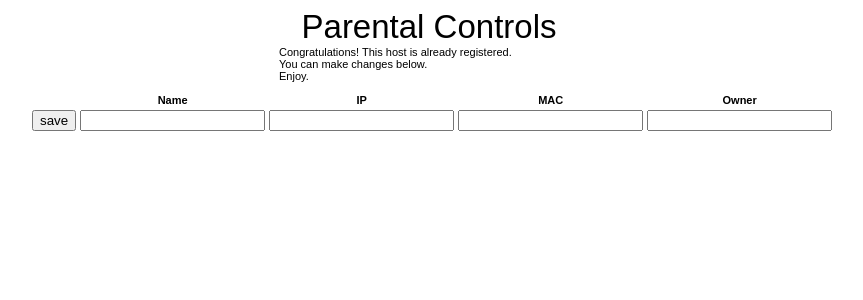
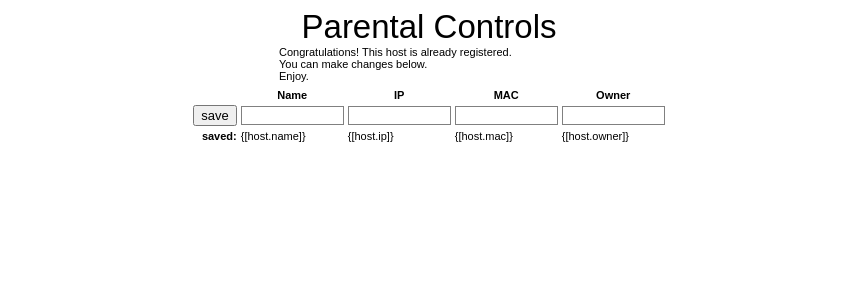
Before and after one commit to chepazzo/OF-PC, a Flask app: page /onboard in a window 1280 px wide. Shown: the top 300 px of the page, without its empty margins (211-1074 px from the left). Run offline with Flask 2, Linux system fonts and the light colour scheme; parts of the project's set-up code (start-up, migrations or seed data) failed here and were passed over; some libraries are stand-ins or nearby versions.

Commit message:
Cleaned up CSS and onboard display.

```diff
--- a/dnspc/static/parentalcontrols.css
+++ b/dnspc/static/parentalcontrols.css
@@ -26,12 +26,25 @@
  }
  div.section {
     margin: 5px auto auto;
+    border:solid thin black;
+    width:500px;
+    height:220px;
  }
 
 tr.head {
     text-align:center;
     font-weight:bold;
 }
+
+input.text { width:99px; height:15px; border:solid 1px gray; padding: 1px; }
+input.text { font-size:13px; }
+button { font-size:13px; }
+
+#navbar .active { color:red; }
+#navbar { width:500px; margin:auto;}
+
+/* Add Rule */
+#addrule table.rule td.label { text-align: right; font-weight:bold; }
 
 /* Rules */
 #currrules table#rules td.src {
--- a/dnspc/templates/HostCtrl.js
+++ b/dnspc/templates/HostCtrl.js
@@ -74,7 +74,9 @@
             for (var i=0; i<$scope.allhosts.length; i++) {
                 host = $scope.allhosts[i];
                 if (host['mac'] == '{{mac}}') {
-                    $scope.myhost = host;
+                    $scope.myhost._uid = host._uid;
+                    $scope.myhost.owner = host.owner;
+                    //$scope.myhost = host;
                     break;
                 }
             }
--- a/dnspc/templates/PCCtrl.js
+++ b/dnspc/templates/PCCtrl.js
@@ -96,7 +96,7 @@
             {method: method, url: url}
         ).success(function(data, status) {
             //gotRules(data,status);
-            $scope.myhosts = data.data;
+            $scope.allhosts = data.data;
             console.log(data.data);
         }).error(function(data, status) {
             console.log('ERROR');
--- a/dnspc/templates/onboard.html
+++ b/dnspc/templates/onboard.html
@@ -5,6 +5,7 @@
   <link rel="stylesheet" type="text/css" href="{{url_for('static',filename='parentalcontrols.css')}}" />
   <style>
 #congrats { width: 300px; margin:auto; height: 40px; }
+td.label { text-align:right; }
   </style>
   <script src="https://ajax.googleapis.com/ajax/libs/angularjs/1.2.7/angular.min.js"></script>
   <script src="HostCtrl.js"></script>
@@ -20,7 +21,7 @@
     You can make changes below.<br />
     Enjoy.
     </span></div><!-- id='congrats' -->
-    <div id='addhost' class='section'>
+    <div id='addhost'>
       <form novalidate class="simple-form">
        <table id='hosts' style='margin:auto'>
         <tr><th></th>
@@ -31,11 +32,19 @@
         </tr>
         <tr>
            <td><button ng-click="add_host(myhost)">save</button></td>
-           <td><input type="text" ng-model="myhost.name" /></td>
-           <td><input type="text" ng-model="myhost.ip" /></td>
-           <td><input type="text" ng-model="myhost.mac" /></td>
-           <td><input type="text" ng-model="myhost.owner" /></td>
+           <td><input class='text' type="text" ng-model="myhost.name" /></td>
+           <td><input class='text' type="text" ng-model="myhost.ip" /></td>
+           <td><input class='text' type="text" ng-model="myhost.mac" /></td>
+           <td><input class='text' type="text" ng-model="myhost.owner" /></td>
         </tr>
+        <tr ng-repeat="host in allhosts |filter:{mac: '{{mac}}'}">
+           <td class='label'>saved:</td>
+           <td><span>{[host.name]}</span></td>
+           <td><span>{[host.ip]}</span></td>
+           <td><span>{[host.mac]}</span></td>
+           <td><span>{[host.owner]}</span></td>
+        </tr>
+       </table>
        </table>
       </form>
     </div><!-- id='addhost' -->
```
Also changed, not shown: dnspc/templates/index.html (+5 -14 lines).
